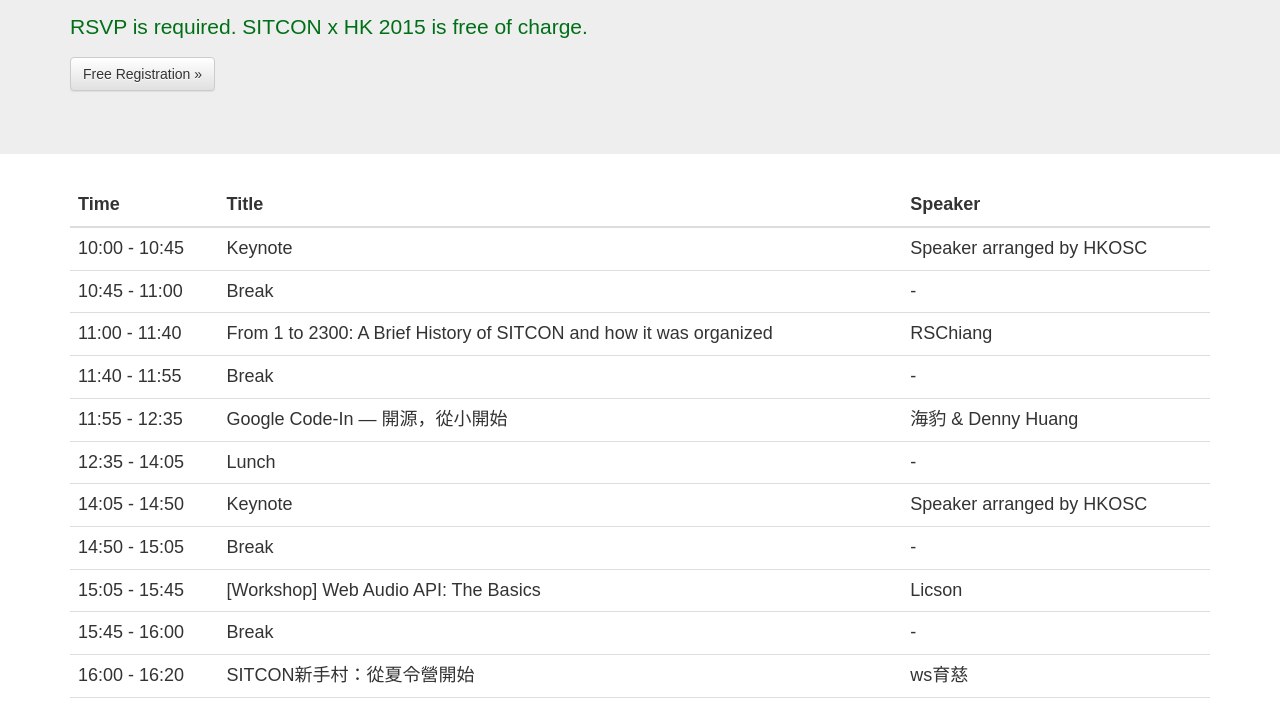
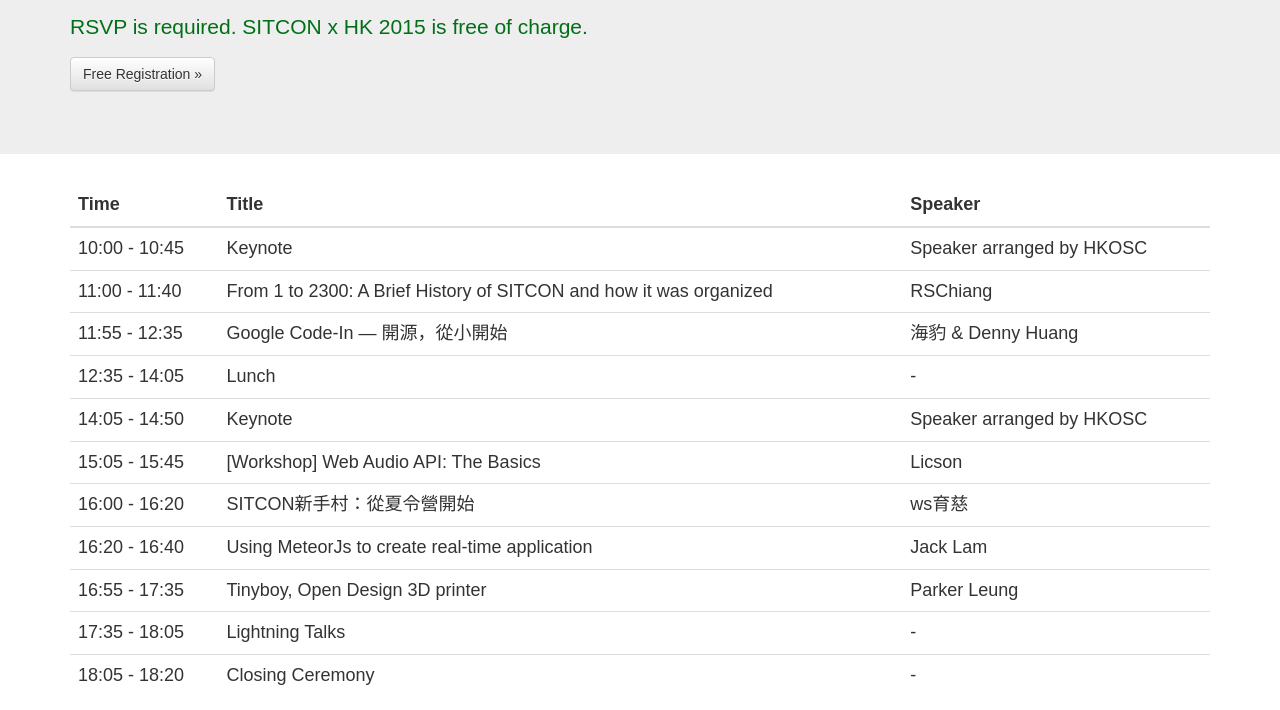
Before and after one commit to sitcon-x-hk/sitcon-x-hk.github.io, a plain HTML site: page 2015/agenda/index.html in a window 1280 px wide. Shown: the part 180-890 px from the top of the page. Drawn offline with nearby package versions, Linux system fonts and the light colour scheme.

Commit message:
Remove Break from agenda

```diff
--- a/2015/agenda/index.html
+++ b/2015/agenda/index.html
@@ -67,19 +67,9 @@
             <td>Speaker arranged by HKOSC</td>
         </tr>
         <tr>
-            <td>10:45 - 11:00</td>
-            <td>Break</td>
-            <td> - </td>
-        </tr>
-        <tr>
             <td>11:00 - 11:40</td>
             <td>From 1 to 2300: A Brief History of SITCON and how it was organized</td>
             <td>RSChiang</td>
-        </tr>
-        <tr>
-            <td>11:40 - 11:55</td>
-            <td>Break</td>
-            <td> - </td>
         </tr>
         <tr>
             <td>11:55 - 12:35</td>
@@ -97,19 +87,9 @@
             <td>Speaker arranged by HKOSC</td>
         </tr>
         <tr>
-            <td>14:50 - 15:05</td>
-            <td>Break</td>
-            <td> - </td>
-        </tr>
-        <tr>
             <td>15:05 - 15:45</td>
             <td>[Workshop] Web Audio API: The Basics</td>
             <td>Licson</td>
-        </tr>
-        <tr>
-            <td>15:45 - 16:00</td>
-            <td>Break</td>
-            <td> - </td>
         </tr>
         <tr>
             <td>16:00 - 16:20</td>
@@ -120,11 +100,6 @@
             <td>16:20 - 16:40</td>
             <td>Using MeteorJs to create real-time application</td>
             <td>Jack Lam</td>
-        </tr>
-        <tr>
-            <td>16:40 - 16:55</td>
-            <td>Break</td>
-            <td> - </td>
         </tr>
         <tr>
             <td>16:55 - 17:35</td>
```
